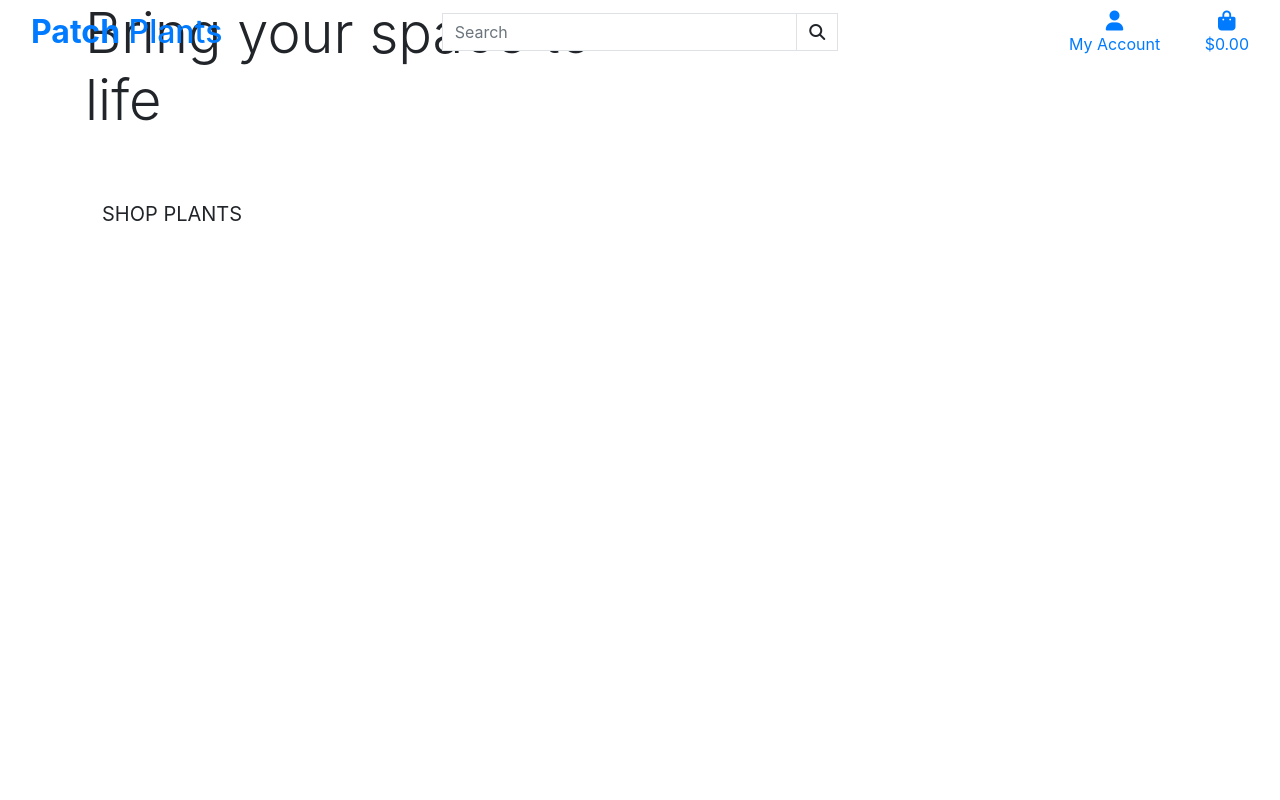
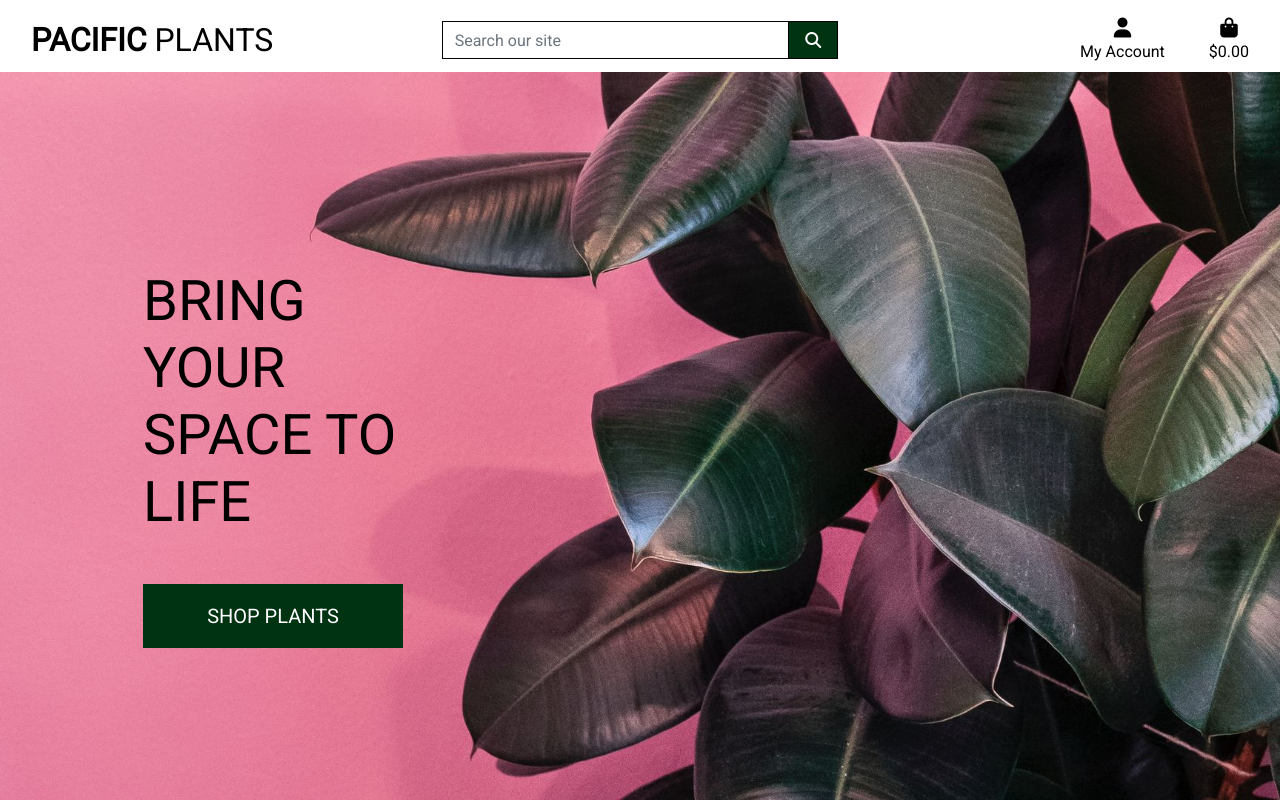
Before and after one commit to Code-Institute-Submissions/Milestone-Project-285, a Django app: page / in a window 1280 px wide. Run offline with Django 3.2, Linux system fonts and the light colour scheme; some libraries are stand-ins or nearby versions.

Commit message:
Completed home page header and css

```diff
--- a/home/templates/home/index.html
+++ b/home/templates/home/index.html
@@ -12,13 +12,13 @@
 {% block content %}
     <div class="container h-100">
         <div class="row h-100">
-            <div class="col-7 col-md-6 my-auto">
+            <div class="col-5 col-md-4 my-auto">
                 <h1 class="display-4 logo-font text-black">
                     Bring your space to life
                 </h1>
                 <div class="my-5">
                     <h4>
-                        <a href="" class="shop-now-button btn btn-lg rounded-0 text-uppercase py-3">Shop Plants</a>
+                        <a href="" class="shop-plants-button btn btn-lg bg-green rounded-0 text-uppercase py-3">Shop Plants</a>
                     </h4>
                 </div>
             </div>
--- a/pacific_plants/settings.py
+++ b/pacific_plants/settings.py
@@ -146,6 +146,10 @@ USE_TZ = True
 # https://docs.djangoproject.com/en/3.2/howto/static-files/
 
 STATIC_URL = '/static/'
+STATICFILES_DIRS = (os.path.join(BASE_DIR, 'static'),)
+
+MEDIA_URL = '/media/'
+MEDIA_ROOT = os.path.join(BASE_DIR, 'media')
 
 # Default primary key field type
 # https://docs.djangoproject.com/en/3.2/ref/settings/#default-auto-field
--- a/pacific_plants/urls.py
+++ b/pacific_plants/urls.py
@@ -15,9 +15,11 @@ Including another URLconf
 """
 from django.contrib import admin
 from django.urls import path, include
+from django.conf import settings
+from django.conf.urls.static import static
 
 urlpatterns = [
     path('admin/', admin.site.urls),
     path('accounts/', include('allauth.urls')),
     path('', include('home.urls')),
-]
+] + static(settings.MEDIA_URL, document_root=settings.MEDIA_ROOT)
--- /dev/null
+++ b/static/css/base.css
@@ -0,0 +1,84 @@
+html {
+    height: 100%;
+}
+
+body {
+    background: url('/media/home-background.jpg') no-repeat center center fixed;
+    background-size: cover;
+    height: calc(100vh - 164px);
+    color: #313232;
+    font-family: "Roboto", sans-serif;
+}
+
+/* from Bulma */
+.icon {
+    align-items: center;
+    display: inline-flex;
+    justify-content: center;
+    height: 1.5rem;
+    width: 1.5rem;
+}
+
+.logo-font {
+    text-transform: uppercase;
+}
+
+.main-logo-link {
+    width: fit-content;
+}
+
+.shop-plants-button {
+    color: white;
+    min-width: 260px;
+}
+
+.btn-black {
+    background: black;
+    color: white;
+}
+
+.bg-green {
+    background-color: #003311;
+}
+
+.shop-now-button:hover,
+.shop-now-button:active,
+.shop-now-button:focus,
+.btn-black:hover,
+.btn-black:active,
+.btn-black:focus {
+    background: #222;
+    color: white;
+}
+
+.text-black {
+    color: #000 !important;
+}
+
+.border-black {
+    border: 1px solid black !important;
+}
+
+/* -------------------------------- Media Queries */
+
+/* Slightly larger container on xl screens */
+@media (min-width: 1200px) {
+  .container {
+    max-width: 80%;
+  }
+}
+
+/* fixed top navbar only on medium and up */
+@media (min-width: 992px) {
+    .fixed-top-desktop-only {
+        position: fixed;
+        top: 0;
+        right: 0;
+        left: 0;
+        z-index: 1030;
+    }
+
+    .header-container {
+        padding-top: 164px;
+    }
+}
--- a/templates/base.html
+++ b/templates/base.html
@@ -15,6 +15,8 @@
 
     {% block corecss %}
         <link rel="stylesheet" href="https://stackpath.bootstrapcdn.com/bootstrap/4.4.1/css/bootstrap.min.css" integrity="sha384-Vkoo8x4CGsO3+Hhxv8T/Q5PaXtkKtu6ug5TOeNV6gBiFeWPGFN9MuhOf23Q9Ifjh" crossorigin="anonymous">
+        <link href="https://fonts.googleapis.com/css2?family=Roboto&display=swap" rel="stylesheet">
+        <link rel="stylesheet" href="{% static 'css/base.css' %}">
     {% endblock %}
 
     {% block extra_css %}
@@ -33,20 +35,19 @@
     <title>Pacific Plants {% block extra_title %}{% endblock %}</title>
   </head>
   <body>
-    <body>
     <header class="container-fluid fixed-top">
-          <div class="row">
+        <div id="topnav" class="row bg-white pt-lg-2 d-none d-lg-flex">
             <div class="col-12 col-lg-4 my-auto py-1 py-lg-0 text-center text-lg-left">
                 <a href="{% url 'home' %}" class="nav-link main-logo-link">
-                      <h2 class="logo-font text-black my-0"><strong>Patch</strong> Plants</h2>
+                    <h2 class="logo-font text-black my-0"><strong>Pacific</strong> Plants</h2>
                 </a>
             </div>
             <div class="col-12 col-lg-4 my-auto py-1 py-lg-0">
                 <form method="GET" action="">
                     <div class="input-group w-100">
-                          <input class="form-control border border-black rounded-0" type="text" name="q" placeholder="Search">
+                        <input class="form-control border border-black rounded-0" type="text" name="q" placeholder="Search our site">
                         <div class="input-group-append">
-                              <button class="form-control btn btn-black border border-black rounded-0" type="submit">
+                            <button class="form-control btn btn-black bg-green border border-black rounded-0" type="submit">
                                 <span class="icon">
                                     <i class="fas fa-search"></i>
                                 </span>
```
Also changed, not shown: media/home-background.jpg (added). Lines whose indentation alone changed are shown as unchanged.
